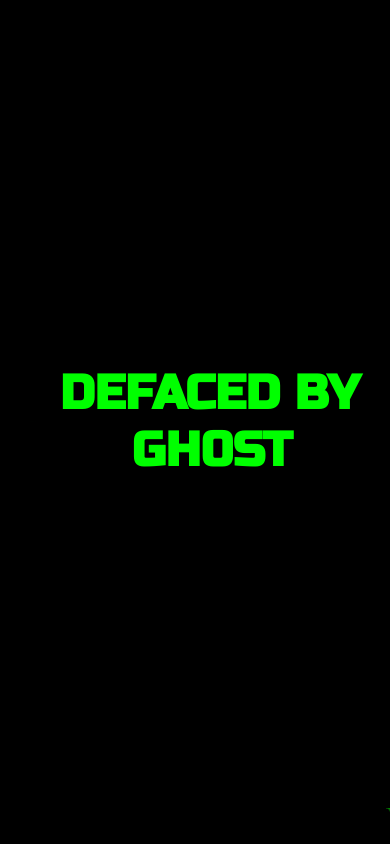
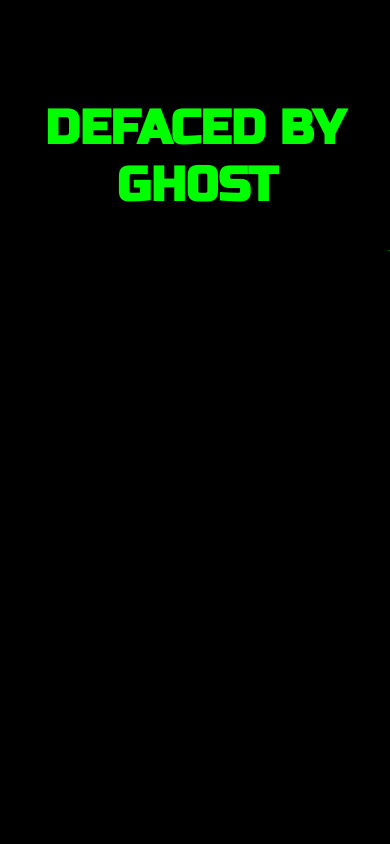
Before and after one commit to GH0STH4CKER/DefacePage, a plain HTML site: page index.html in a window 390 px wide. Drawn offline with Linux system fonts and the light colour scheme.

Commit message:
Update index.html

```diff
--- a/index.html
+++ b/index.html
@@ -9,11 +9,18 @@
     body {
         background-color: black;
         display: flex;
-        justify-content: flex-start; /* Move content to the left */
+        flex-direction: column; /* Set column layout for mobile mode */
         align-items: center;
         height: 100vh;
         margin: 0;
     }
+
+    .asciiart {
+        font-size: 1rem;
+        white-space: pre;
+        margin-left: 20px; /* Add left margin to align with the left edge */
+    }
+
     .blinking-text {
         font-size: 3rem;
         color: lime;
@@ -21,12 +28,6 @@
         text-transform: uppercase;
         font-weight: bold;
         animation: blink 1s infinite;
-  }
-
-	.asciiart {
-		font-size: 1rem;
-		white-space: pre;
-		margin-left: 20px; /* Add left margin to align with the left edge */
     }
 
     @keyframes blink {
@@ -40,25 +41,35 @@
 
     /* CSS to style the footer */
     #footer {
-        position: fixed;
-        bottom: 0;
-        left: 0;
-        width: 100%;
         background-color: transparent;
         color: white;
         text-align: left; /* Align text in the footer to the left */
         padding: 10px 0;
     }
+
     /* CSS for the marquee and its container */
     #mq-container {
         width: 100%;
         overflow: hidden;
     }
+
     #mq {
         white-space: nowrap;
         animation: marquee 20s linear infinite; /* Adjust the speed as needed */
         color: green;
         font-size: 22px;
+    }
+
+    /* Media query for mobile mode */
+    @media screen and (max-width: 768px) {
+        .asciiart {
+            margin-left: 0; /* Remove left margin for mobile mode */
+            margin-top: 20px; /* Add top margin for ASCII art in mobile mode */
+        }
+
+        .blinking-text {
+            margin-bottom: 20px; /* Add bottom margin for blinking text in mobile mode */
+        }
     }
 	</style>
 </head>
```
Lines whose indentation alone changed are shown as unchanged.
